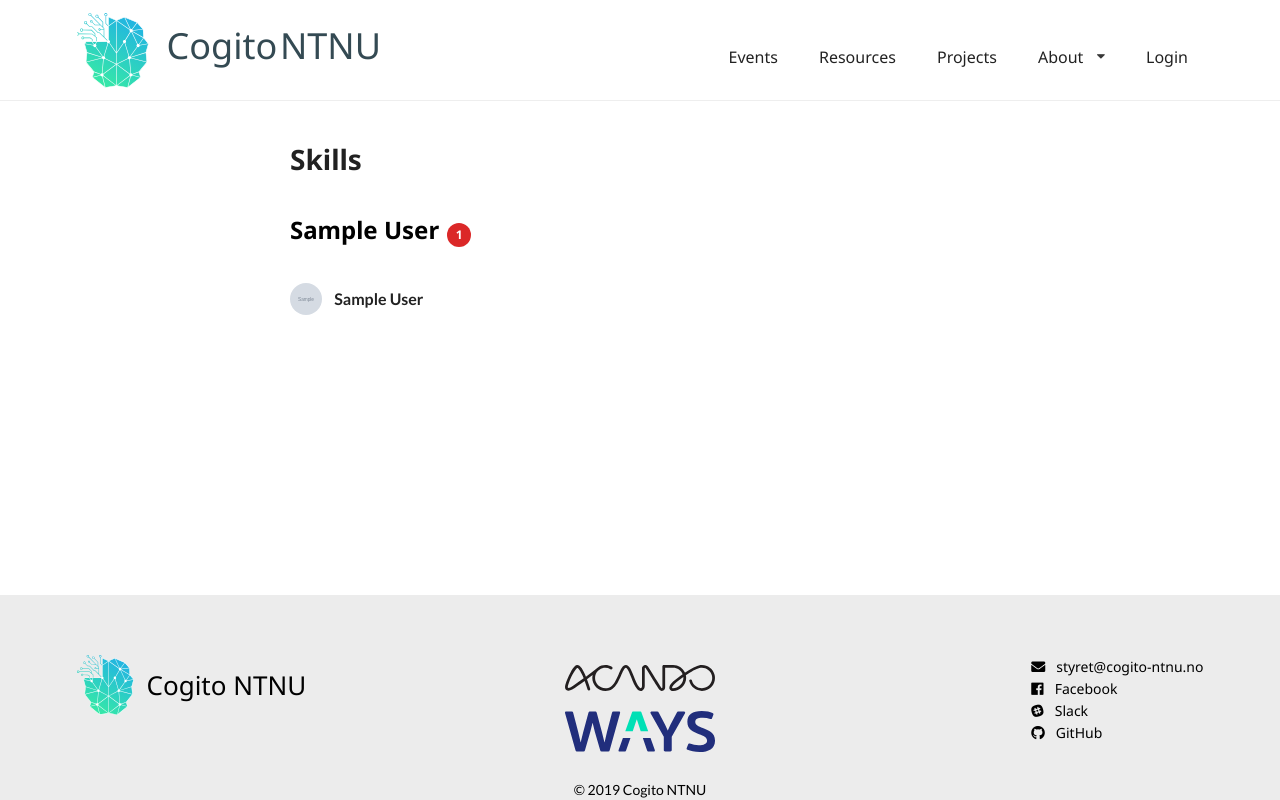
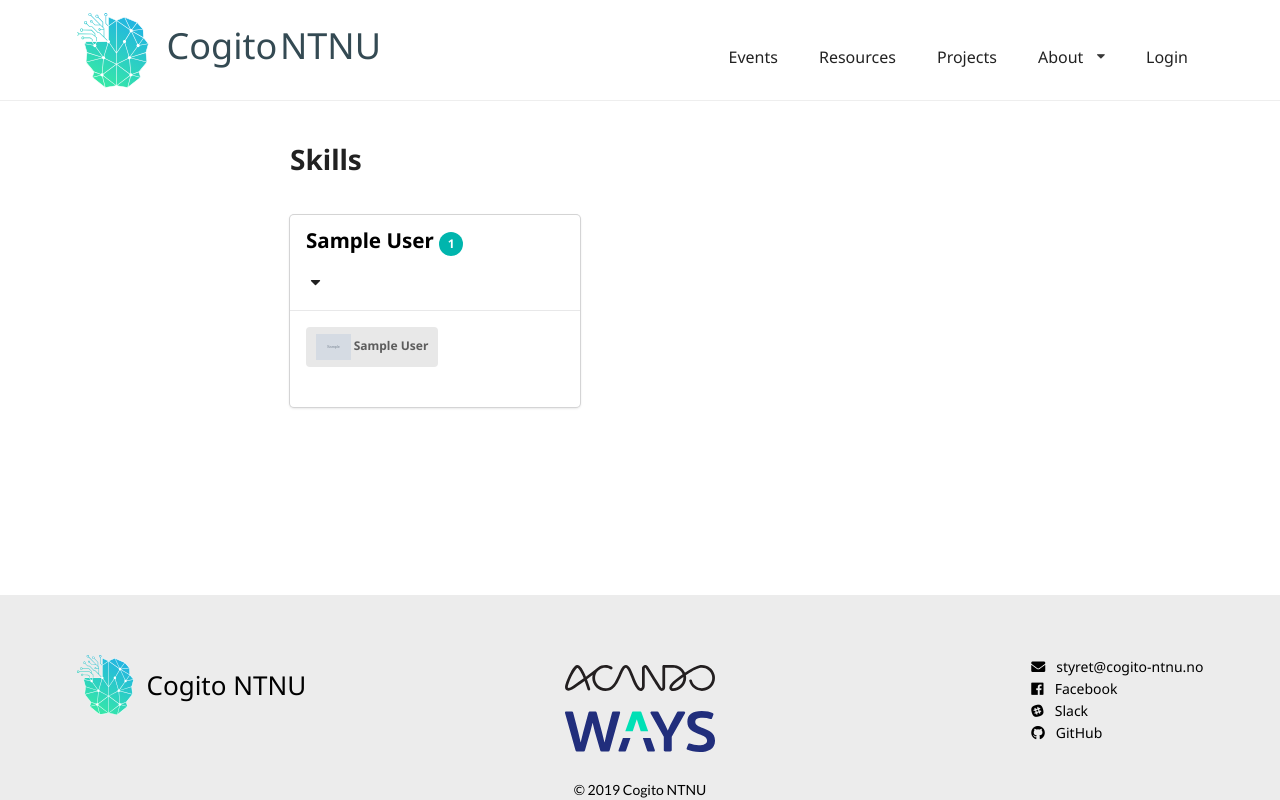
Before and after one commit to CogitoNTNU/web, a Django app: page /profiles/skills/ in a window 1280 px wide. Run offline with Django 3.2, Linux system fonts and the light colour scheme; tables that the repository leaves empty hold one stand-in row (values such as "Sample post"); grey boxes marked "Sample" are stand-in pictures; some libraries are stand-ins or nearby versions.

Commit message:
Added reveal

```diff
--- a/user_profile/templates/user_profile/skill_detail.html
+++ b/user_profile/templates/user_profile/skill_detail.html
@@ -5,13 +5,12 @@
 <div class="ui text container">
 
     <h1 class="text_align" style="text-align: center">
-        <a class="ui large red circular label">{{   skill.users.count }}</a>
-        Skill: {{ skill.name }}
+        {{ skill.name }}
+        <div class="ui large teal circular label">{{   skill.users.count }}</div>
     </h1>
     <p class="text_align" style="text-align: center">{{ skill.description }}</p>
 
 
-    <h3 style="text-align: center">Members of Cogito that masters this skill:</h3>
     <div class="ui large horizontal divided list">
 
         {% if not skill.users.all%}
--- a/user_profile/templates/user_profile/skill_list.html
+++ b/user_profile/templates/user_profile/skill_list.html
@@ -10,37 +10,47 @@
             Skills
         </h1>
         <br>
-
+        <div class="ui container">
         {% for skill in skill_list %}
             {% if skill.users %}
-            <div>
-               <h2>
+            <div class="ui card">
+                <div class="content">
+                    <h2 class="header">
                             <a href="{% url 'skill' pk=skill.pk %}" style="color: black;">
                                 {{ skill }}
-                       <a class="ui red circular label">
+                            <div class="ui teal circular label">
                                 {{ skill.users.count }}
-                       </a>
+                            </div>
                         </a>
                     </h2>
-                <div class="ui large horizontal divided list">
+                    <i class="dropdown icon"></i>
+                </div>
+                <div class="content accordion">
                 {% for profile in skill.users.all %}
-                        <a href="{% url 'profile' profile %}" class="item">
+                        <a href="{% url 'profile' profile %}"
+                           class="ui feed"
+                           {% if   profile.user.groups.all|join:', '  %}
+                                 data-tooltip="Verv: {{ profile.user.groups.all|join:', '  }}"
+                           {% endif %}
+                        >
+                        <div class="ui img label">
                             <img
                                 {% if profile.picture %}
                                    src="{{ profile.picture.url }}"
                                 {% else %}
                                     src="/static/web/img/avatar_placeholder.png"
                                 {% endif %}
-                            class="ui avatar image">
-                            <div class="content">
-                                <div class="header">
+                                class="">
+
                                 {% if profile.user.first_name and profile.user.last_name %}
                                     {{ profile.user.first_name }} {{ profile.user.last_name }}
                                 {% else %}
                                     {{ profile }}
                                 {% endif %}
                         </div>
-                            </div>
+                        <br>
+                        <br>
+
 
                         </a>
                 {% endfor %}
@@ -50,4 +60,11 @@
             {% endif %}
         {% endfor %}
     </div>
+    </div>
+
+    <script>
+        $('.ui.dropdown').dropdown();
+        $('.ui.accordion').accordion({exclusive: false});
+    </script>
+
 {% endblock %}
```
Lines whose indentation alone changed are shown as unchanged.
